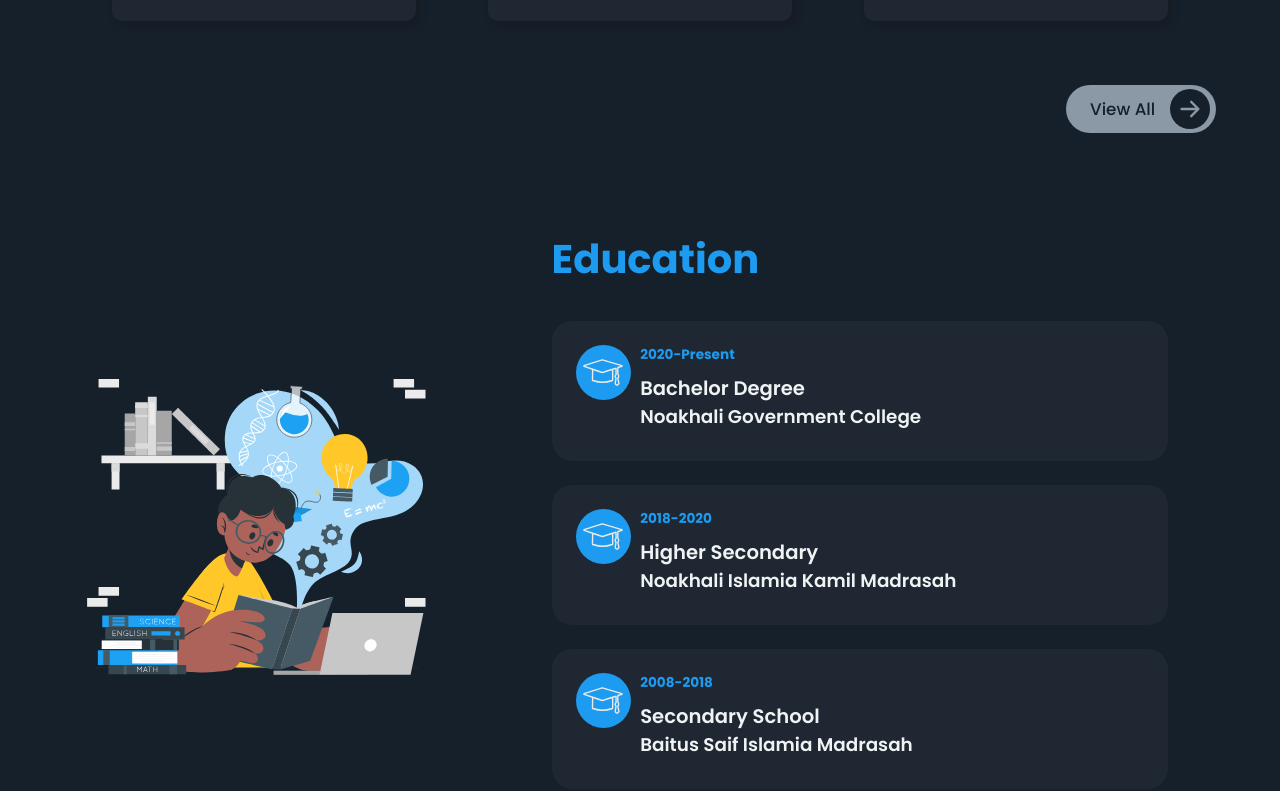
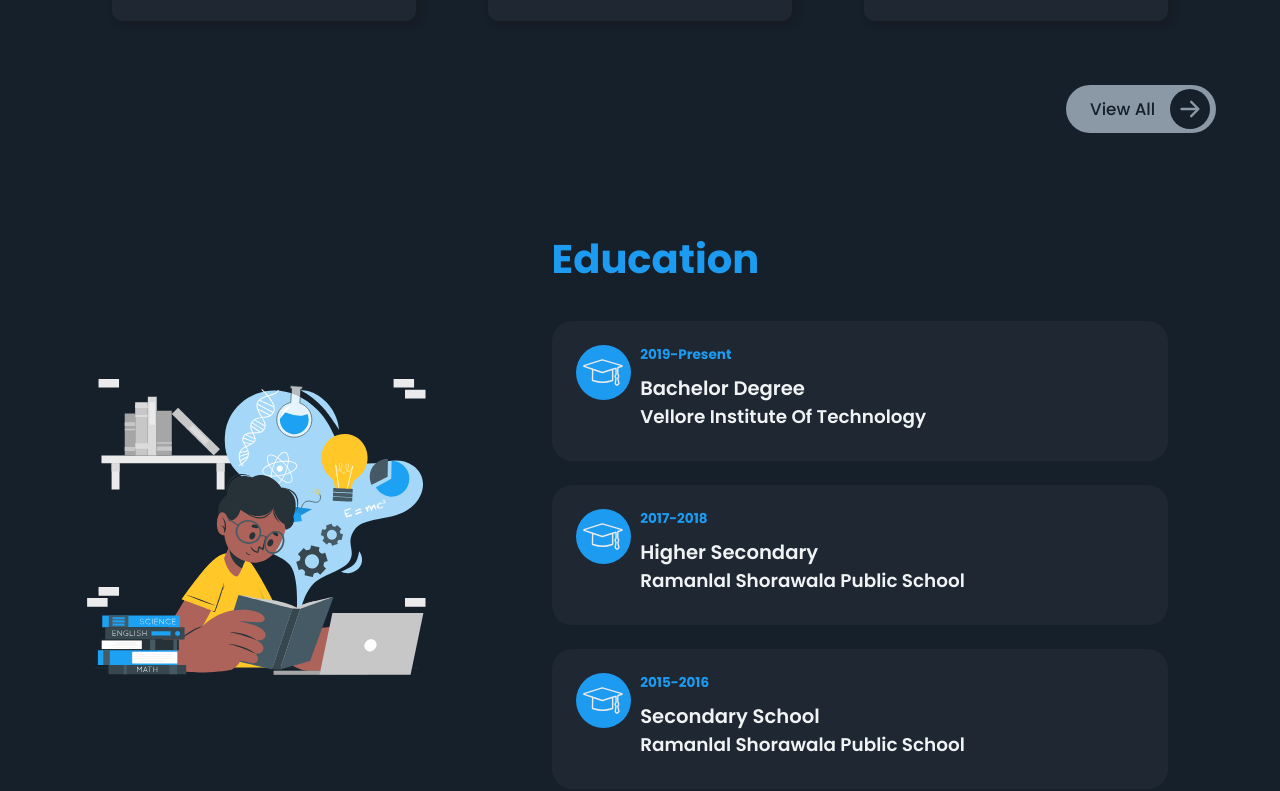
Before and after one commit to harsh3125/port1, a React (Create React App) app: page / in a window 1280 px wide. Shown: the part 2109-2900 px from the top of the page. Built offline with nearby package versions, Linux system fonts and the light colour scheme; a web font is replaced by a local one.

Commit message:
Update educationData.js

```diff
--- a/src/data/educationData.js
+++ b/src/data/educationData.js
@@ -1,23 +1,23 @@
 export const educationData = [
     {
         id: 1,
-        institution: 'Noakhali Government College',
+        institution: 'Vellore Institute Of Technology',
         course: 'Bachelor Degree',
-        startYear: '2020',
+        startYear: '2019',
         endYear: 'Present'
     },
     {
         id: 2,
-        institution: 'Noakhali Islamia Kamil Madrasah',
+        institution: 'Ramanlal Shorawala Public School',
         course: 'Higher Secondary',
-        startYear: '2018',
-        endYear: '2020'
+        startYear: '2017',
+        endYear: '2018'
     },
     {
         id: 3,
-        institution: 'Baitus Saif Islamia Madrasah',
+        institution: 'Ramanlal Shorawala Public School',
         course: 'Secondary School',
-        startYear: '2008',
-        endYear: '2018'
+        startYear: '2015',
+        endYear: '2016'
     },
 ]
```
